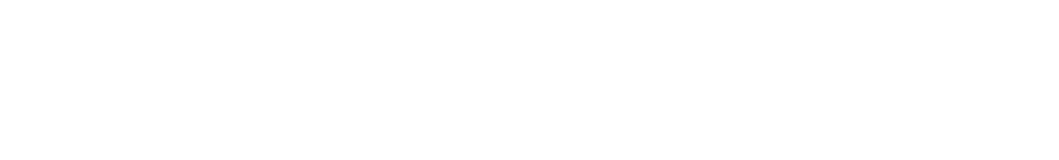
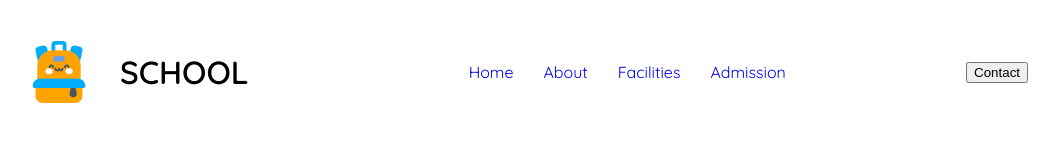
Before and after one commit to Charlie-033/B11-Assignment-2, a plain HTML site: page index.html in a window 1280 px wide. Shown: the whole page, without its empty margins (112-1171 px from the left). Drawn offline with Linux system fonts and the light colour scheme.

Commit message:
added navbar

```diff
--- a/index.html
+++ b/index.html
@@ -6,8 +6,21 @@
     <title>B11-Assignment-2</title>
     <link rel="stylesheet" href="styles/style.css">
 </head>
-<body>
+<body class="quicksand-font">
     <nav class="navbar">
+        <div class="nav-logo">
+            <img src="assets/logo.png" alt="logo">
+            <h3 class="nav-title">SCHOOL</h3>
+        </div>
+        <div class="nav-items">
+            <ul>
+                <li><a href="index.html">Home</a></li>
+                <li><a href="about.html">About</a></li>
+                <li><a href="services.html">Facilities</a></li>
+                <li><a href="contact.html">Admission</a></li>
+            </ul>
+        </div>
+        <button class="contact">Contact</button>
 </nav>
 </body>
 </html>
--- a/styles/style.css
+++ b/styles/style.css
@@ -0,0 +1,35 @@
+@import url('https://fonts.googleapis.com/css2?family=Quicksand:wght@300..700&display=swap');
+
+.quicksand-font {
+  font-family: "Quicksand", serif;
+  font-optical-sizing: auto;
+  font-weight: 400;
+  font-style: normal;
+}
+body{
+    margin: 0px 140px;
+}
+
+/* navbar styles */
+.navbar {
+    display: flex;
+    justify-content: space-between;
+    align-items: center;
+    padding: 20px 0;
+}
+.nav-logo, .nav-items>ul {
+    display: flex;
+    align-items: center;
+    gap: 30px;
+}
+.nav-items>ul>li>a {
+    text-decoration: none;
+}
+.nav-items>ul>li {
+    list-style: none;
+}
+.nav-title{
+    font-size: 2rem;
+    font-weight: 600;
+    color: black;
+}
```
